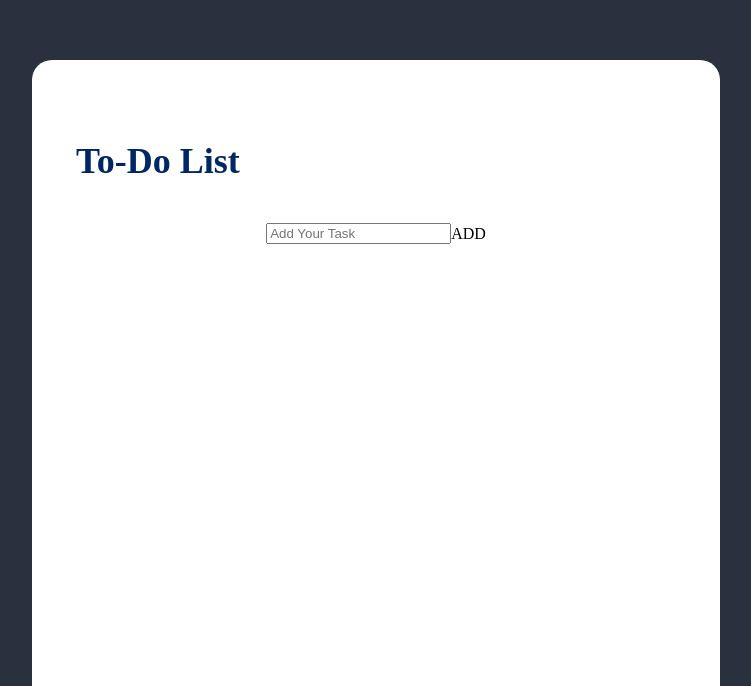
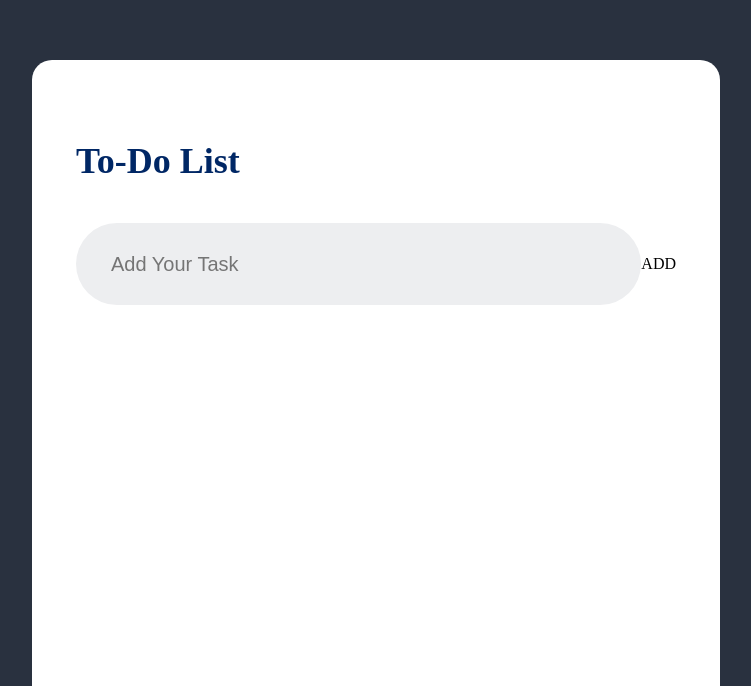
Before and after one commit to PodishettiRakesh/To-Do-ReactApp, a React (Vite) app in the folder ToDo App/: page / in a window 1280 px wide. Shown: the part 114-800 px from the top of the page, without its empty margins (264-1015 px from the left). Built offline with nearby package versions, Linux system fonts and the light colour scheme.

Commit message:
added styling for taking input class named as todo-input

```diff
--- a/ToDo App/src/Components/Assets/CSS/Todo.css
+++ b/ToDo App/src/Components/Assets/CSS/Todo.css
@@ -25,6 +25,15 @@
     justify-content: center;
     align-items: center;
     margin-top: 45px;
+}
 
-
+.todo-input{
+    border-radius: 50px;
+    background: #edeef0;
+    border: none;
+    outline: none;
+    width: 576px;
+    height: 80px;
+    padding-left: 35px;
+    font-size: 20px;
 }
```
